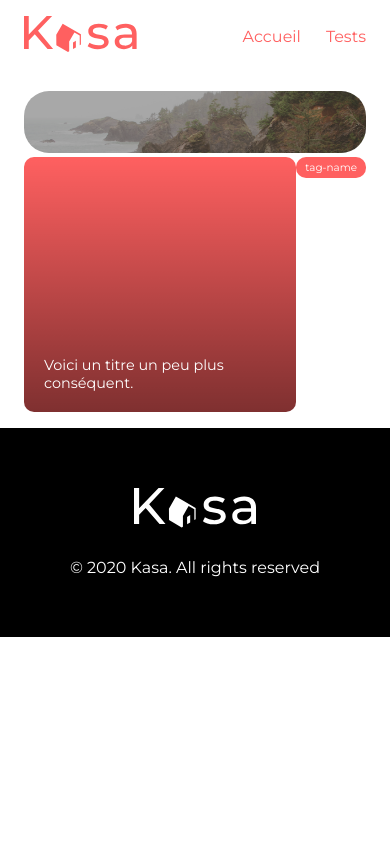
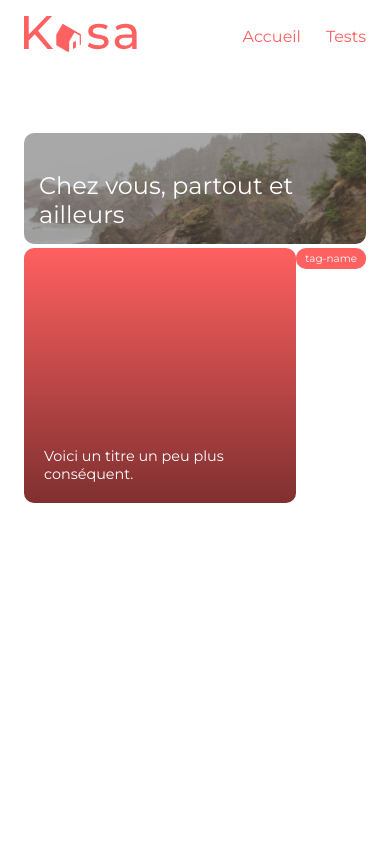
Before and after one commit to thxDuck/DylanPelle_11_22042022, a React (Create React App) app: page /tests in a window 390 px wide. Shown: the top 844 px of the page. Built offline with nearby package versions, Linux system fonts and the light colour scheme.

Commit message:
Add 404 error page, fix banner to responsive, add linto home to logo, fix height page

```diff
--- a/sass/components/banner.scss
+++ b/sass/components/banner.scss
@@ -1,9 +1,42 @@
 .banner {
   width: 100%;
+  text-align: center;
 
-  img {
+  &__img {
+    width: 100%;
     border-radius: $radius-xl;
     filter: brightness(66%);
     -webkit-filter: brightness(66%);
+
+    object-fit: cover;
+    object-position: center;
+    z-index: -10;
+
+    @media (max-width: 810px) {
+      height: 111px;
+      border-radius: $radius;
+    }
+  }
+  &__title {
+    font-weight: 500;
+    font-size: 48px;
+    z-index: 100;
+    position: relative;
+    top: 6rem;
+    margin-top: -1rem;
+
+    color: #fff;
+
+    @media (max-width: 810px) {
+      top: 4rem;
+      h1 {
+        font-size: 24px;
+        text-align: start;
+        margin-left: 15px;
+      }
+    }
+    @media (max-width: 428px) {
+      top: 6rem;
+    }
   }
 }
--- a/sass/main.scss
+++ b/sass/main.scss
@@ -2,10 +2,18 @@
 @import "utils/variables.scss";
 @import "utils/fonts.scss";
 @import "components/index.scss";
+@import "pages/error.scss";
 
 .main {
     display: flex;
     flex-direction: column;
     gap: 35px;
-    padding: 1rem 1.5rem;
+    padding: 1rem 100px;
+    max-width: 1440px;
+    height: 100vh;
+
+    @media (max-width: 810px) {
+     max-width: 100%;
+     padding: 1rem 1.5rem;
+    }
 }
--- /dev/null
+++ b/sass/pages/error.scss
@@ -0,0 +1,42 @@
+#page-error {
+  display: flex;
+  text-align: center;
+
+  flex-direction: column;
+  color: $color-primary;
+  height: 100%;
+
+  h1 {
+    font-size: 18rem;
+    font-weight: 700;
+  }
+  p {
+    font-size: 2.25rem;
+  }
+  .backHome {
+    margin-top: 4rem;
+    a {
+      text-decoration: underline;
+    }
+  }
+
+  @media (max-width: 810px) {
+    h1 {
+      font-size: 10rem;
+    }
+    p {
+      font-size: 1rem;
+    }
+    .backHome {
+      margin-top: 10rem;
+    }
+    @media (max-width: 428px) {
+      h1 {
+        font-size: 6rem;
+      }
+      p {
+        font-size: 1rem;
+      }
+    }
+  }
+}
--- a/src/components/Banner.jsx
+++ b/src/components/Banner.jsx
@@ -1,13 +1,14 @@
-import React from 'react'
-import banner from '../assets/images/banners/home_banner.png';
-
+import React from "react";
+import banner from "../assets/images/banners/home_banner.png";
 
 function Banner(imageUrl) {
   return (
-      <div className="banner">
-          <img src={banner} alt="Bannière" />
-          <div className="bg-filter"></div>
+    <div className="banner">
+      <div className="banner__title">
+        <h1>Chez vous, partout et ailleurs</h1>
+      </div>
+      <img className="banner__img" src={banner} alt="Bannière" />
     </div>
-  )
+  );
 }
 export default Banner;
--- a/src/components/Error.jsx
+++ b/src/components/Error.jsx
@@ -1,5 +1,14 @@
 import React from "react";
+import { Link } from "react-router-dom";
 
 export default function Error() {
-	return <h1>This is a cake !</h1>;
+  return (
+    <section id="page-error">
+      <h1>404</h1>
+      <p>Oups! La page que vous demandez n'existe pas.</p>
+      <p className="backHome">
+        <Link to="/">Retourner sur la page d’accueil</Link>
+      </p>
+    </section>
+  );
 }
--- a/src/components/header/Logo.jsx
+++ b/src/components/header/Logo.jsx
@@ -1,11 +1,14 @@
 import React from "react";
 import logo from "../../assets/images/logos/Logo.svg";
+import { Link } from "react-router-dom";
 function Logo() {
-	return (
-		<div className="logo">
-			<img src={logo} alt="" />
-		</div>
-	);
+  return (
+    <div className="logo">
+      <Link to="/">
+        <img src={logo} alt="" />
+      </Link>
+    </div>
+  );
 }
 
 export default Logo;
--- a/src/styles/style.css
+++ b/src/styles/style.css
@@ -115,11 +115,46 @@ footer img {
 
 .banner {
   width: 100%;
+  text-align: center;
 }
-.banner img {
+.banner__img {
+  width: 100%;
   border-radius: 25px;
   filter: brightness(66%);
   -webkit-filter: brightness(66%);
+  object-fit: cover;
+  object-position: center;
+  z-index: -10;
+}
+@media (max-width: 810px) {
+  .banner__img {
+    height: 111px;
+    border-radius: 10px;
+  }
+}
+.banner__title {
+  font-weight: 500;
+  font-size: 48px;
+  z-index: 100;
+  position: relative;
+  top: 6rem;
+  margin-top: -1rem;
+  color: #fff;
+}
+@media (max-width: 810px) {
+  .banner__title {
+    top: 4rem;
+  }
+  .banner__title h1 {
+    font-size: 24px;
+    text-align: start;
+    margin-left: 15px;
+  }
+}
+@media (max-width: 428px) {
+  .banner__title {
+    top: 6rem;
+  }
 }
 
 .card {
@@ -159,11 +194,59 @@ footer img {
   }
 }
 
+#page-error {
+  display: flex;
+  text-align: center;
+  flex-direction: column;
+  color: #FF6060;
+  height: 100%;
+}
+#page-error h1 {
+  font-size: 18rem;
+  font-weight: 700;
+}
+#page-error p {
+  font-size: 2.25rem;
+}
+#page-error .backHome {
+  margin-top: 4rem;
+}
+#page-error .backHome a {
+  text-decoration: underline;
+}
+@media (max-width: 810px) {
+  #page-error h1 {
+    font-size: 10rem;
+  }
+  #page-error p {
+    font-size: 1rem;
+  }
+  #page-error .backHome {
+    margin-top: 10rem;
+  }
+}
+@media (max-width: 810px) and (max-width: 428px) {
+  #page-error h1 {
+    font-size: 6rem;
+  }
+  #page-error p {
+    font-size: 1rem;
+  }
+}
+
 .main {
   display: flex;
   flex-direction: column;
   gap: 35px;
-  padding: 1rem 1.5rem;
+  padding: 1rem 100px;
+  max-width: 1440px;
+  height: 100vh;
+}
+@media (max-width: 810px) {
+  .main {
+    max-width: 100%;
+    padding: 1rem 1.5rem;
+  }
 }
 
 /*# sourceMappingURL=style.css.map */
```
Also changed, not shown: 1 other file (tests, documents, lock files or other folders).
